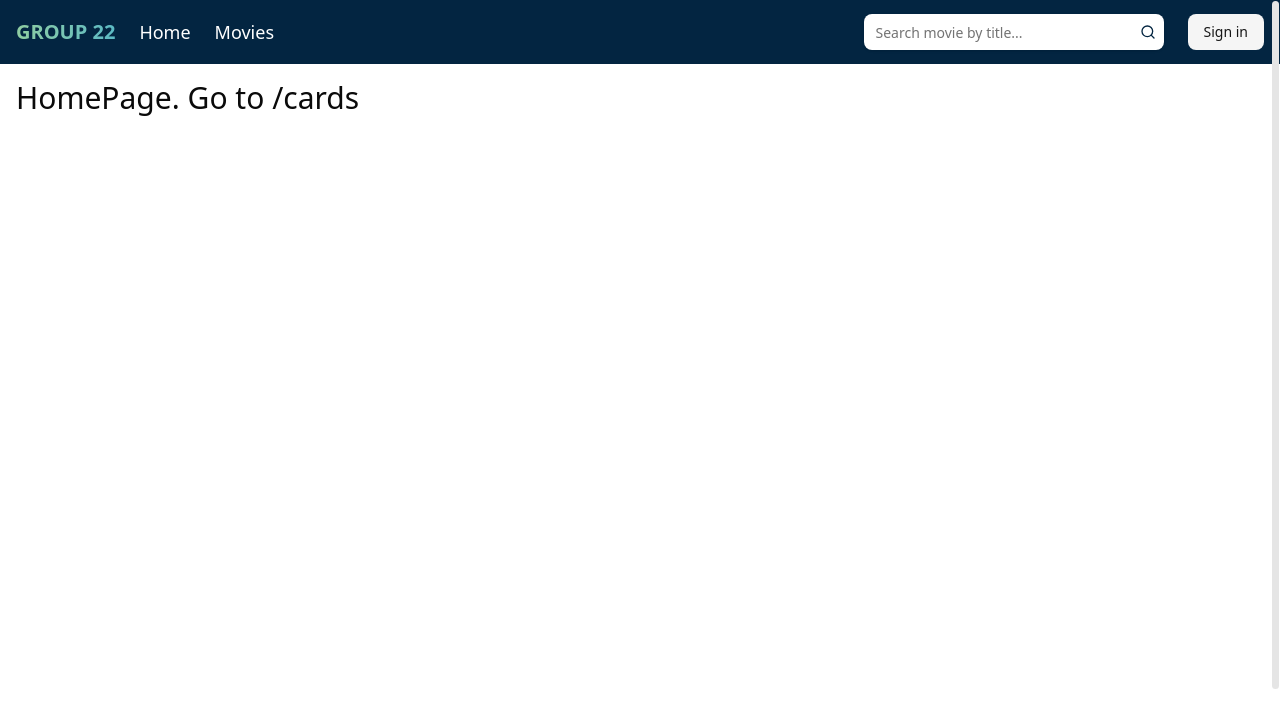
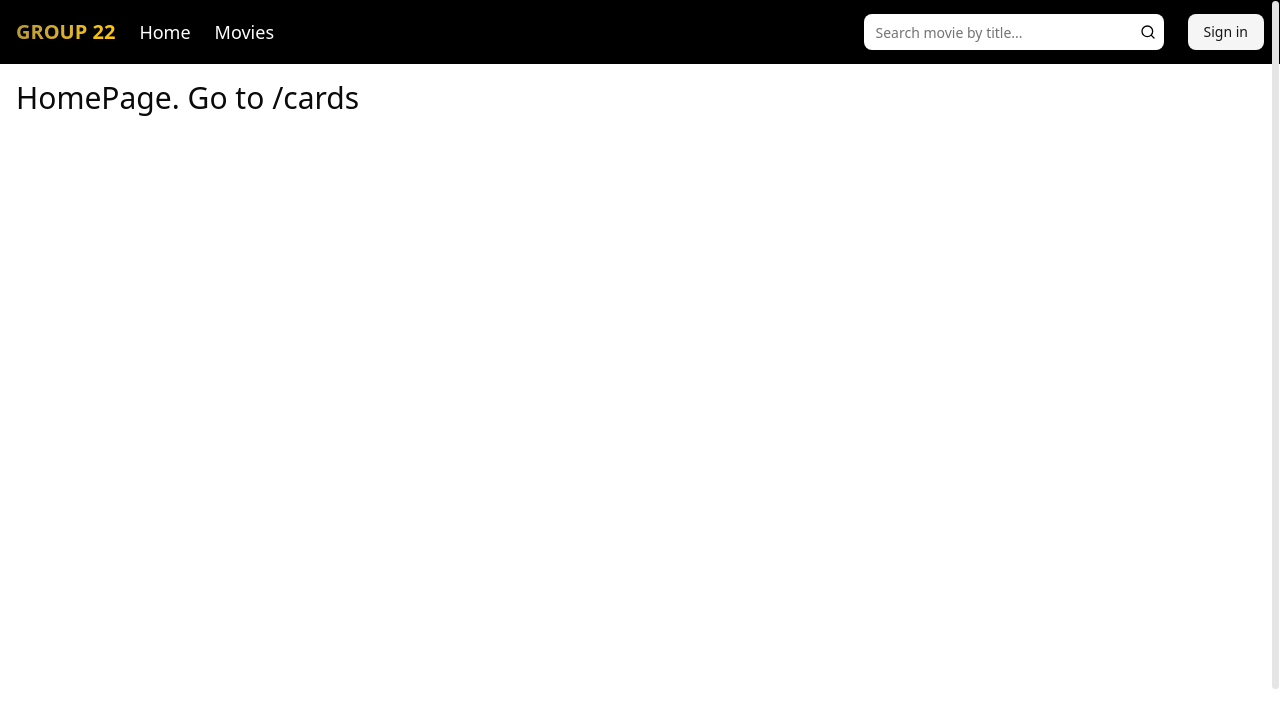
Before and after one commit to DimChig/UCF_COP4331_Large-Project, a React (Vite) app in the folder frontend/: page / in a window 1280 px wide. Shown: the top 728 px of the page. Built offline with nearby package versions, Linux system fonts and the light colour scheme.

Commit message:
ucf colors

```diff
--- a/frontend/src/components/navbar/NavBarLogo.tsx
+++ b/frontend/src/components/navbar/NavBarLogo.tsx
@@ -1,6 +1,7 @@
 const NavBarLogo = () => {
   return (
-    <div className="font-bold text-xl whitespace-nowrap bg-gradient-to-r from-[#8fcda1] to-[#5cbac4] bg-clip-text text-transparent">
+    // <div className="font-bold text-xl whitespace-nowrap bg-gradient-to-r from-[#8fcda1] to-[#5cbac4] bg-clip-text text-transparent">
+    <div className="font-bold text-xl whitespace-nowrap bg-gradient-to-r from-ucf-dark to-ucf-light bg-clip-text text-transparent">
       GROUP 22
     </div>
   );
--- a/frontend/src/index.css
+++ b/frontend/src/index.css
@@ -37,8 +37,11 @@
   --sidebar-border: oklch(0.922 0 0);
   --sidebar-ring: oklch(0.708 0 0);
 
-  --navbar-background: #032541;
+  /* --navbar-background: #032541; */
+  --navbar-background: #000000;
   --navbar-foreground: #fff;
+  --ucf-light: #ffc804;
+  --ucf-dark: #b99a37;
 }
 
 @theme inline {
@@ -80,6 +83,9 @@
 
   --color-navbar-background: var(--navbar-background);
   --color-navbar-foreground: var(--navbar-foreground);
+  --color-navbar-foreground: var(--navbar-foreground);
+  --color-ucf-light: var(--ucf-light);
+  --color-ucf-dark: var(--ucf-dark);
 }
 
 @layer base {
```
